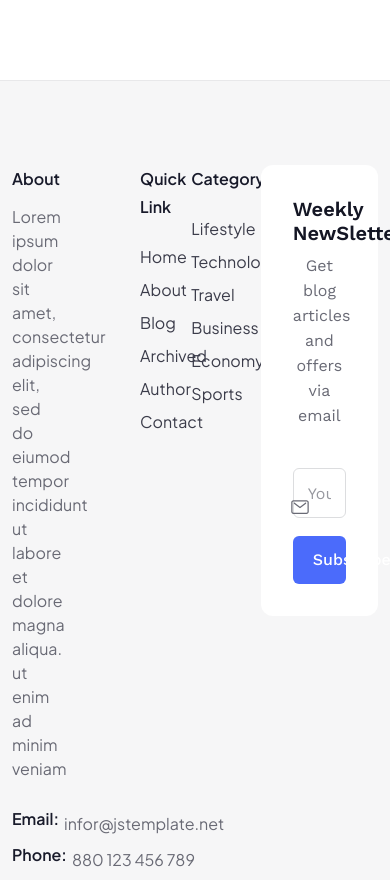
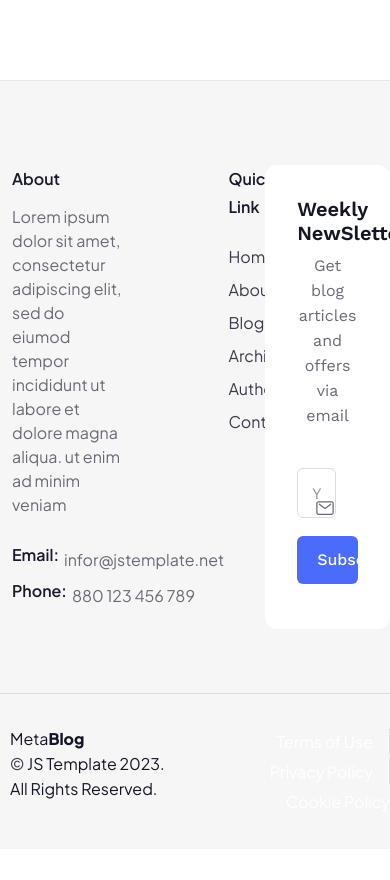
Before and after one commit to SONBONW/blog, a plain HTML site: page home-page.html in a window 390 px wide. Shown: the top 880 px of the page. After the commit the page ends 849 px from the top, so only its background shows below. Drawn offline with Linux system fonts and the light colour scheme.

Commit message:
updateHtmlCssBootstrap

```diff
--- a/asset/style/home-page.css
+++ b/asset/style/home-page.css
@@ -90,6 +90,11 @@ a {
     text-decoration: none;
     list-style: none;
     color: var(--secondary-600);
+}
+
+.custorm-row {
+    padding-right: 0 !important;
+    padding-left: 0 !important;
 }
 
 
@@ -375,12 +380,7 @@ footer ul {
 .first {
     display: flex;
     margin: 64px auto;
-}
-
-.about li,
-.about p,
-.about a {
-    color: var(--secondary-500)
+    flex-wrap: wrap;
 }
 
 .first h5 {
@@ -400,23 +400,37 @@ footer ul {
 }
 
 .about p {
-    margin: 12px 140px 24px 0;
+    margin: 12px 0 24px 0;
     font-size: 16px;
     line-height: 24px;
     font-family: var(--font-PlusJakartaSansRegular);
     font-weight: var(--font-w4);
+    color: var(--secondary-500)
 }
 
 .about ul li {
     display: flex;
+    color: var(--secondary-500)
+}
+
+.about a {
+    color: var(--secondary-500)
 }
 
 .quick-link {
     width: 14%;
 }
 
+.quick-link div {
+    padding-left: 80px;
+}
+
 .category {
     width: 19%;
+}
+
+.category div {
+    padding: 0 140px 0 80px;
 }
 
 
@@ -453,12 +467,15 @@ footer ul {
 
 .form-footer {
     width: 32%;
-    height: 30%;
     text-align: center;
     background-color: var(--var-color-white);
     border-radius: 12px;
     padding: 32px;
     position: relative;
+}
+
+.form-footer form label {
+    margin-right: 65px;
 }
 
 .form-footer form input::placeholder {
@@ -470,18 +487,17 @@ footer ul {
 }
 
 .form-footer form input {
+    width: 130% !important;
     border-radius: 6px;
     border: 1px solid var(--secondary-200);
     padding: 12px 14px;
     margin: 10px 0;
 }
 
-
-
 .form-footer form i {
     position: absolute;
-    bottom: 98px;
-    right: 68px;
+    bottom: 110px;
+    right: 55px;
 }
 
 /**/
@@ -528,8 +544,6 @@ footer ul {
 
 .logo-footer img {
     margin-right: 10px;
-    width: 48px;
-    height: 48px;
 }
 
 .logo-footer,
--- a/asset/style/media-screen.css
+++ b/asset/style/media-screen.css
@@ -255,6 +255,10 @@
 		left: 12px !important;
 	}
 
+	.form-introduce {
+		padding: 10px !important;
+	}
+
 	.form-introduce h2 {
 		font-size: 18px !important;
 		line-height: 20px !important;
@@ -272,7 +276,19 @@
 
 	.user span {
 		font-size: 14px !important;
-		padding-left: 3px !important;
+		padding-left: 10px !important;
+	}
+
+	article .user span {
+		font-size: 14px !important;
+		padding-left: 50px !important;
+		display: block;
+		margin-top: -35px;
+	}
+
+	article .infor-user .time {
+		font-size: 14px !important;
+		margin-left: 50px !important;
 	}
 
 	.infor-user {
@@ -281,12 +297,7 @@
 
 	.infor-user .time {
 		font-size: 14px !important;
-		margin-left: 7px !important;
-	}
-
-	.user img {
-		width: 26px;
-		height: 26px;
+		margin-left: 45px !important;
 	}
 
 
@@ -440,12 +451,10 @@
 
 	article .user span {
 		font-size: 14px !important;
-		padding-left: 2px !important;
 	}
 
 	article .infor-user .time {
 		font-size: 14px !important;
-		margin-left: 8px !important;
 	}
 
 	article h4 {
--- a/home-page.html
+++ b/home-page.html
@@ -91,7 +91,7 @@
             </div>
 
         </nav>
-    </header>  -->
+    </header> -->
     <!-- <main class="container custorm-container px-0">
         <section class="position-relative">
             <img class="img-fluid" src="./asset/img/img.png" alt="">
@@ -116,9 +116,9 @@
 
         <section class="list-post">
             <h4 class="title">Latest Post</h4>
-            <div class="posts row gx-md-4">
-                <div class="col-lg-4 col-md-6 col-sm-8 col-12 post">
-                    <article>
+            <div class="posts row gx-md-4 custorm-row">
+                <div class="col-lg-4 col-md-6 col-sm-8 col-12 ">
+                    <article class="post">
                         <img class="img-fluid" src="./asset/img/img-post1.png" alt="">
                         <span class="tag rounded">Technology</span>
                         <h4>The Impact of Technology on the Workplace: How Technology is Changing</h4>
@@ -131,8 +131,8 @@
                         </div>
                     </article>
                 </div>
-                <div class="col-lg-4 col-md-6 col-sm-8 col-12 post ">
-                    <article>
+                <div class="col-lg-4 col-md-6 col-sm-8 col-12">
+                    <article class="post">
                         <img class="img-fluid" src="./asset/img/img-post2.png" alt="">
                         <span class="tag rounded">Technology</span>
                         <h4>The Impact of Technology on the Workplace: How Technology is Changing</h4>
@@ -145,8 +145,8 @@
                         </div>
                     </article>
                 </div>
-                <div class="col-lg-4 col-md-6 col-sm-8 col-12 post ">
-                    <article>
+                <div class="col-lg-4 col-md-6 col-sm-8 col-12">
+                    <article class="post">
                         <img class="img-fluid" src="./asset/img/img-post3.png" alt="">
                         <span class="tag rounded">Technology</span>
                         <h4>The Impact of Technology on the Workplace: How Technology is Changing</h4>
@@ -159,8 +159,8 @@
                         </div>
                     </article>
                 </div>
-                <div class="col-lg-4 col-md-6 col-sm-8 col-12 post ">
-                    <article>
+                <div class="col-lg-4 col-md-6 col-sm-8 col-12">
+                    <article class="post">
                         <img class="img-fluid" src="./asset/img/img-post4.png" alt="">
                         <span class="tag rounded">Technology</span>
                         <h4>The Impact of Technology on the Workplace: How Technology is Changing</h4>
@@ -173,8 +173,8 @@
                         </div>
                     </article>
                 </div>
-                <div class="col-lg-4 col-md-6 col-sm-8 col-12 post ">
-                    <article>
+                <div class="col-lg-4 col-md-6 col-sm-8 col-12">
+                    <article class="post">
                         <img class="img-fluid" src="./asset/img/img-post5.png" alt="">
                         <span class="tag rounded">Technology</span>
                         <h4>The Impact of Technology on the Workplace: How Technology is Changing</h4>
@@ -187,8 +187,8 @@
                         </div>
                     </article>
                 </div>
-                <div class="col-lg-4 col-md-6 col-sm-8 col-12 post ">
-                    <article>
+                <div class="col-lg-4 col-md-6 col-sm-8 col-12">
+                    <article class="post">
                         <img class="img-fluid" src="./asset/img/img-post6.png" alt="">
                         <span class="tag rounded">Technology</span>
                         <h4>The Impact of Technology on the Workplace: How Technology is Changing</h4>
@@ -201,8 +201,8 @@
                         </div>
                     </article>
                 </div>
-                <div class="col-lg-4 col-md-6 col-sm-8 col-12 post ">
-                    <article>
+                <div class="col-lg-4 col-md-6 col-sm-8 col-12">
+                    <article class="post">
                         <img class="img-fluid" src="./asset/img/img-post7.png" alt="">
                         <span class="tag rounded">Technology</span>
                         <h4>The Impact of Technology on the Workplace: How Technology is Changing</h4>
@@ -216,8 +216,8 @@
                         </div>
                     </article>
                 </div>
-                <div class="col-lg-4 col-md-6 col-sm-8 col-12 post ">
-                    <article>
+                <div class="col-lg-4 col-md-6 col-sm-8 col-12">
+                    <article class="post">
                         <img class="img-fluid" src="./asset/img/img-post8.png" alt="">
                         <span class="tag rounded">Technology</span>
                         <h4>The Impact of Technology on the Workplace: How Technology is Changing</h4>
@@ -230,8 +230,8 @@
                         </div>
                     </article>
                 </div>
-                <div class="col-lg-4 col-md-6 col-sm-8 col-12 post ">
-                    <article>
+                <div class="col-lg-4 col-md-6 col-sm-8 col-12">
+                    <article class="post">
                         <img class="img-fluid" src="./asset/img/img-post9.png" alt="">
                         <span class="tag rounded">Technology</span>
                         <h4>The Impact of Technology on the Workplace: How Technology is Changing</h4>
@@ -256,11 +256,12 @@
         </section>
     </main> -->
     <footer>
-        <div class="container custorm-container first">
-            <div class="about">
+        <div class="container custorm-container row custorm-row gx-md-4 first">
+            <div class="col-lg-3 col-md-6 col-12 about">
+                <div>
                     <h5>About</h5>
                     <p>
-                    Lorem ipsum dolor sit amet,<br> consectetur adipiscing elit,
+                        Lorem ipsum dolor sit amet, consectetur adipiscing elit,
                         sed do eiumod tempor incididunt ut labore et dolore
                         magna aliqua. ut enim ad minim veniam
                     </p>
@@ -273,7 +274,9 @@
                         </li>
                     </ul>
                 </div>
-            <div class="quick-link">
+            </div>
+            <div class="col-lg-3 col-md-6 col-12 quick-link">
+                <div>
                     <h5>Quick Link</h5>
                     <ul>
                         <li><a href="">Home</a></li>
@@ -284,7 +287,9 @@
                         <li><a href="">Contact</a></li>
                     </ul>
                 </div>
-            <div class="category">
+            </div>
+            <div class="col-lg-3 col-md-6 col-12 category">
+                <div>
                     <h5>Category</h5>
                     <ul>
                         <li><a href="">Lifestyle</a></li>
@@ -294,9 +299,10 @@
                         <li><a href="">Economy</a></li>
                         <li><a href="">Sports</a></li>
                     </ul>
-
                 </div>
-            <div class="form-footer">
+            </div>
+            <div class="col-lg-3 col-md-6 col-12 form-footer">
+                <div>
                     <form action="#">
                         <h4>Weekly NewSletter</h4>
                         <p>Get blog articles and offers via email</p>
@@ -320,10 +326,11 @@
                     </form>
                 </div>
             </div>
+        </div>
         <div class="last container custorm-container">
             <div class="logo-footer">
                 <a href="">
-                    <img src="./asset/img/logo-bottom.png" alt="">
+                    <img class="img-fluid" src="./asset/img/logo-bottom.png" alt="">
                 </a>
                 <div>
                     <a href="">
@@ -335,15 +342,15 @@
                     </p>
                 </div>
             </div>
-            <ul>
-                <li>
-                    <a href="">Terms of Use</a>
+            <ul class="nav justify-content-end">
+                <li class="nav-item">
+                    <a class="nav-link" href="#">Terms of Use</a>
                 </li>
-                <li>
-                    <a href="">Privacy Policy</a>
+                <li class="nav-item">
+                    <a class="nav-link" href="#">Privacy Policy</a>
                 </li>
-                <li>
-                    <a href="">Cookie Policy</a>
+                <li class="nav-item">
+                    <a class="nav-link" href="#">Cookie Policy</a>
                 </li>
             </ul>
         </div>
```
Lines whose indentation alone changed are shown as unchanged.
